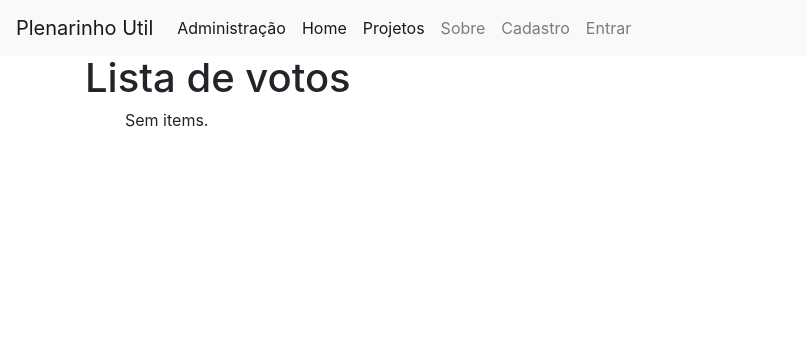
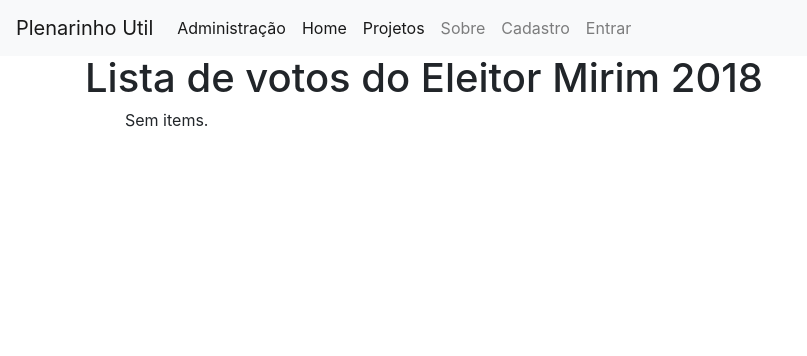
Before and after one commit to danieldourado/plenarinho-util, a Django app: page / in a window 1280 px wide. Shown: the top 356 px of the page, without its empty margins (0-807 px from the left). Run offline with Django 3.2, Linux system fonts and the light colour scheme; data that the repository does not hold is empty; some libraries are stand-ins or nearby versions.

Commit message:
Título alterado

```diff
--- a/eleitor_mirim/templates/votos/votos_list.html
+++ b/eleitor_mirim/templates/votos/votos_list.html
@@ -1,7 +1,7 @@
 {% extends "base.html" %}
 
 {% block content %}
-    <h1>Lista de votos</h1>
+    <h1>Lista de votos do Eleitor Mirim 2018</h1>
     <ul>
         {% for object in votos_list %}
             <li>
```
